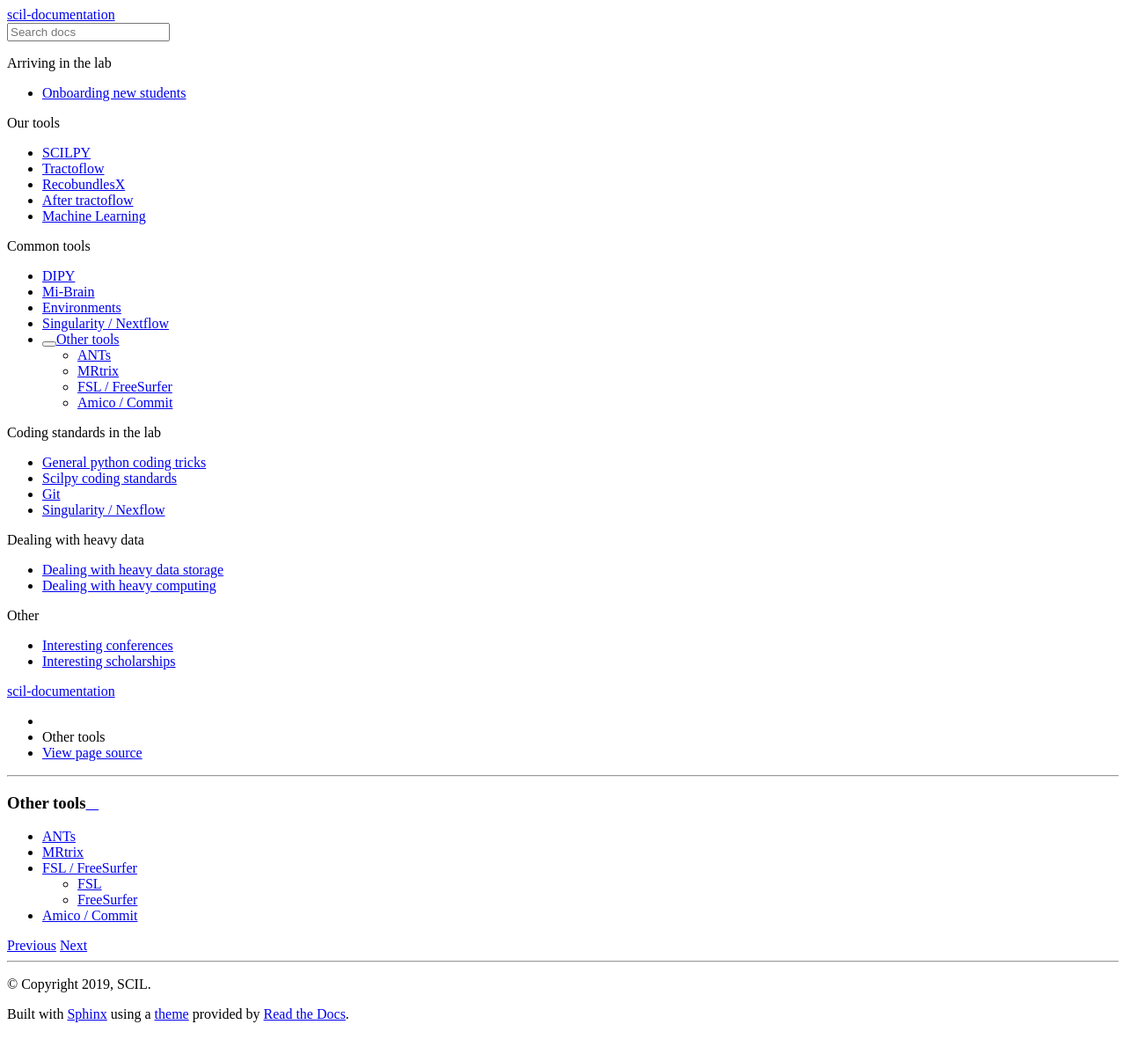
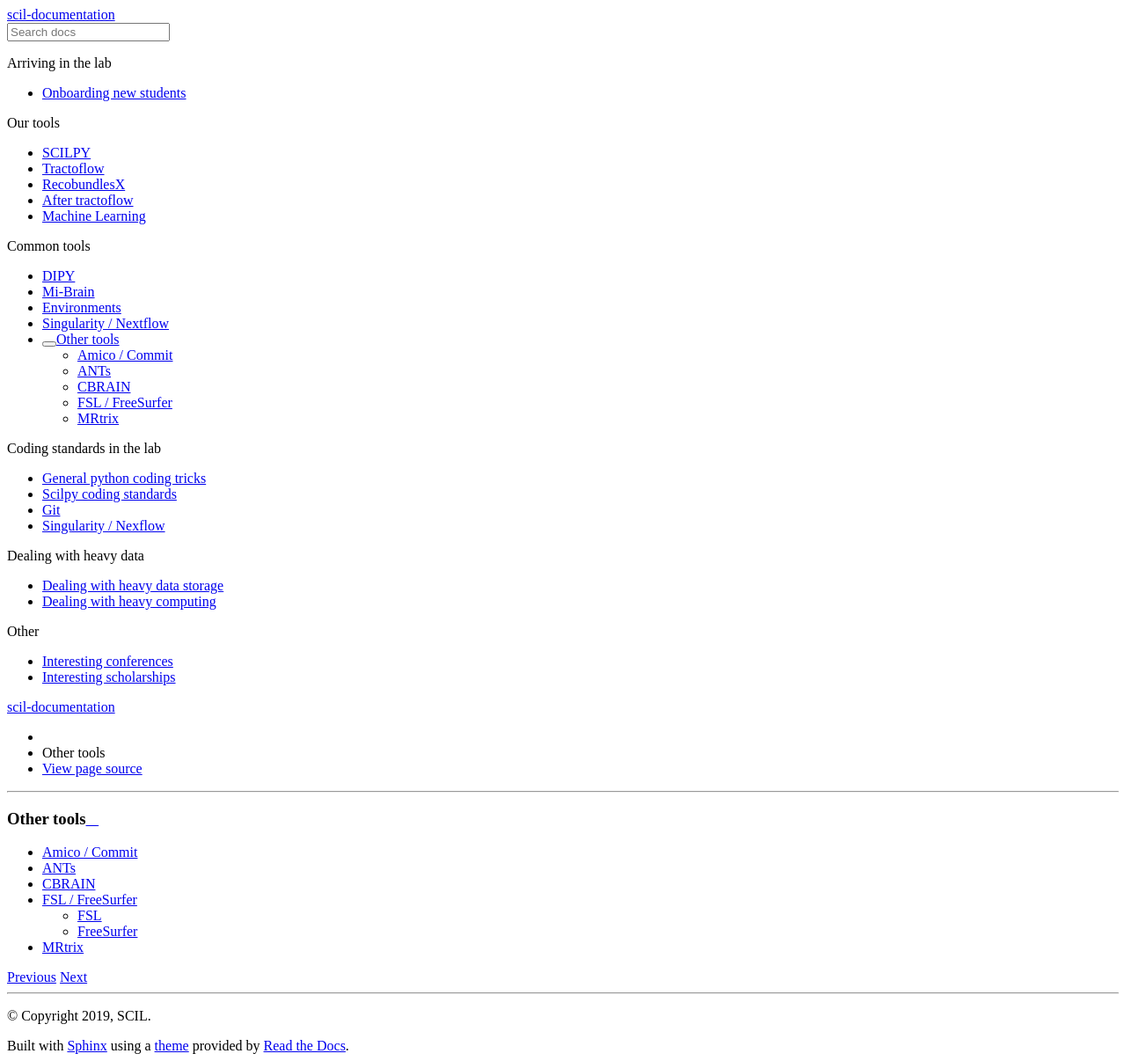
Before and after one commit to scilus/scil-documentation, a Sphinx documentation site: the page built from source/tools/other_tools.rst, in a window 1280 px wide. Shown: the whole page at 88% size. Built offline with Sphinx 7.4.7 and the Read the Docs theme 2.0.0, drawn with Linux system fonts in a browser that asks for light colours; before the commit the page ends 1170 px from its top, so only the background shows below that.

Commit message:
add cbrain

```diff
--- a/source/tools/other_tools.rst
+++ b/source/tools/other_tools.rst
@@ -3,7 +3,8 @@
 
 .. toctree::
 
+    amico
     ants
+    cbrain
+    fsl_freesurfer
     mrtrix
-    fsl_freesurfer
-    amico
```
Also changed, not shown: source/tools/cbrain.rst (added, +14 -0 lines).
